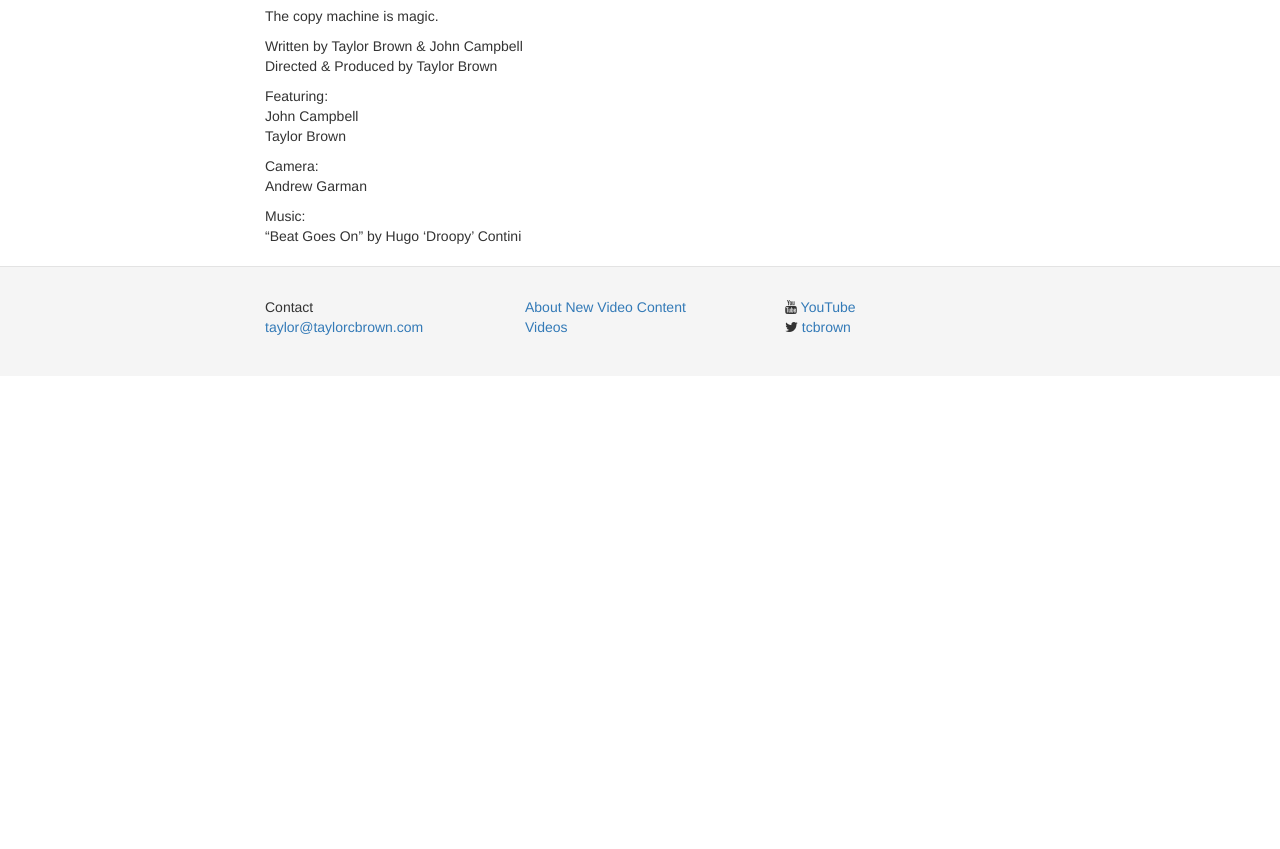
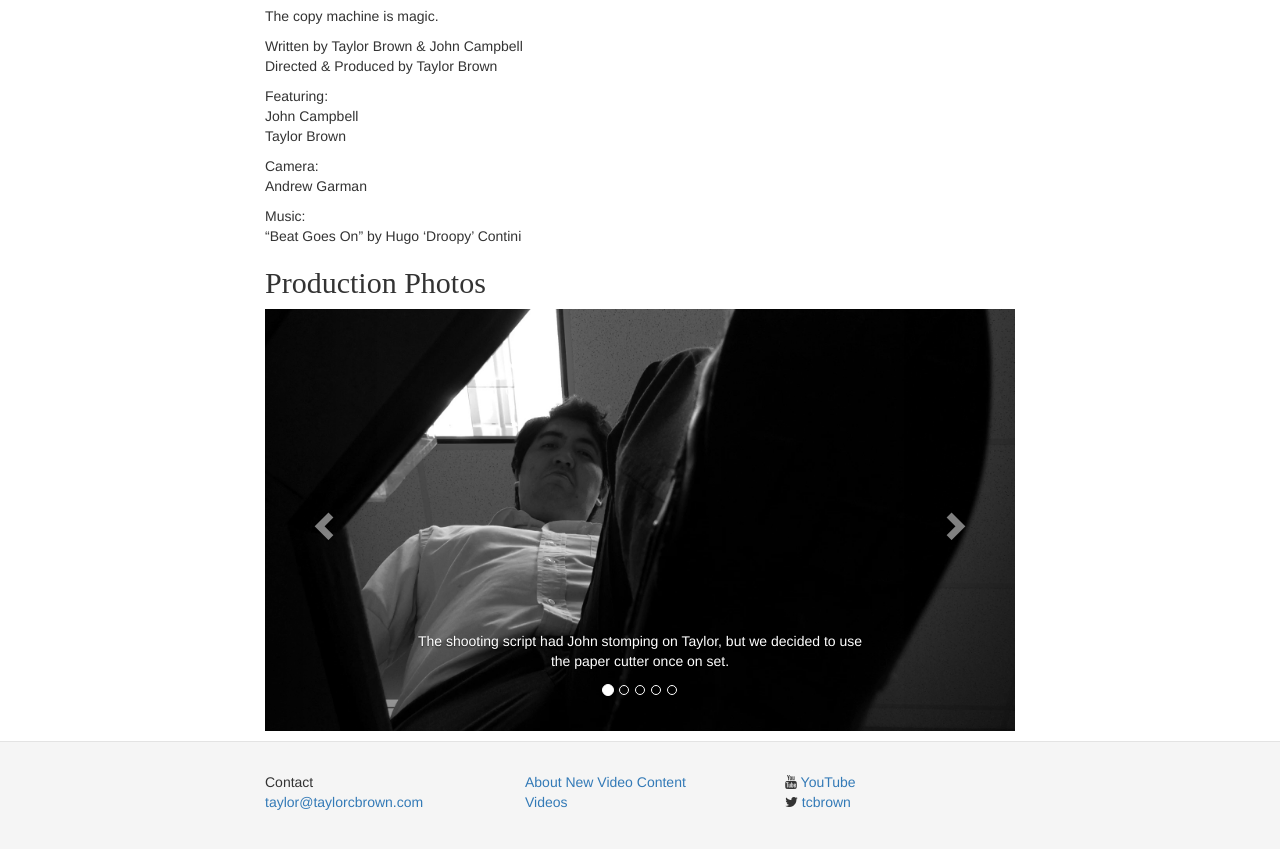
Before and after one commit to taylorcbrown/taylorcbrown.github.io, a Jekyll site: the page built from _posts/2015-04-01-copy-room.md, in a window 1280 px wide, cut to the strip 586-1437 px from the top of the page. Built offline with Jekyll 4.4.1, drawn with Linux system fonts in a browser that asks for light colours; nearby versions of some CDN libraries; some web fonts are replaced; before the commit the page ends 962 px from its top, so only the background shows below that.

Commit message:
Add Copy Room photos

```diff
--- a/_posts/2015-04-01-copy-room.md
+++ b/_posts/2015-04-01-copy-room.md
@@ -24,3 +24,61 @@ Andrew Garman
 
 Music:<br>
 "Beat Goes On" by Hugo 'Droopy' Contini
+
+Production Photos
+-----------------
+
+<div id="carousel-example-generic" class="carousel slide" data-ride="carousel" data-interval="false">
+  <!-- Indicators -->
+  <ol class="carousel-indicators">
+    <li data-target="#carousel-example-generic" data-slide-to="0" class="active"></li>
+    <li data-target="#carousel-example-generic" data-slide-to="1"></li>
+    <li data-target="#carousel-example-generic" data-slide-to="2"></li>
+    <li data-target="#carousel-example-generic" data-slide-to="3"></li>
+    <li data-target="#carousel-example-generic" data-slide-to="4"></li>
+  </ol>
+
+  <!-- Wrapper for slides -->
+  <div class="carousel-inner" role="listbox">
+    <div class="item active">
+      <img src="/assets/copy-room-john-curb-stomp.jpg" alt="John Campbell stomping Taylor Brown">
+      <div class="carousel-caption">
+		    <p>The shooting script had John stomping on Taylor, but we decided to use the paper cutter once on set.</p>
+  		</div>
+    </div>
+    <div class="item">
+      <img src="/assets/copy-room-taylor-curb-stomp.jpg" alt="John stomping Taylor">
+      <div class="carousel-caption">
+		    <p>The reverse angle.</p>
+  		</div>
+    </div>
+    <div class="item">
+      <img src="/assets/copy-room-john-andrew.jpg" alt="John Campbell and Andrew Garman">
+      <div class="carousel-caption">
+		    <p>Andrew joking about a candy store robbery. I watched this footage again and again even though I couldn't use it.</p>
+  		</div>
+    </div>
+    <div class="item">
+      <img src="/assets/copy-room-taylor-brown.jpg" alt="Taylor Brown being vulnerable">
+      <div class="carousel-caption">
+		    <p>Me being vulnerable, as rare as Nessie.</p>
+  		</div>
+    </div>
+    <div class="item">
+      <img src="/assets/copy-room-andrew-garman.jpg" alt="Andrew Garman">
+      <div class="carousel-caption">
+		    <p>Andrew with his new friend.</p>
+  		</div>
+    </div>
+  </div>
+
+  <!-- Controls -->
+  <a class="left carousel-control" href="#carousel-example-generic" role="button" data-slide="prev">
+    <span class="glyphicon glyphicon-chevron-left" aria-hidden="true"></span>
+    <span class="sr-only">Previous</span>
+  </a>
+  <a class="right carousel-control" href="#carousel-example-generic" role="button" data-slide="next">
+    <span class="glyphicon glyphicon-chevron-right" aria-hidden="true"></span>
+    <span class="sr-only">Next</span>
+  </a>
+</div>
```
Also changed, not shown: assets/copy-room-andrew-garman.jpg (added), assets/copy-room-john-andrew.jpg (added), assets/copy-room-john-curb-stomp.jpg (added), assets/copy-room-taylor-brown.jpg (added), assets/copy-room-taylor-curb-stomp.jpg (added), 2 other files.
